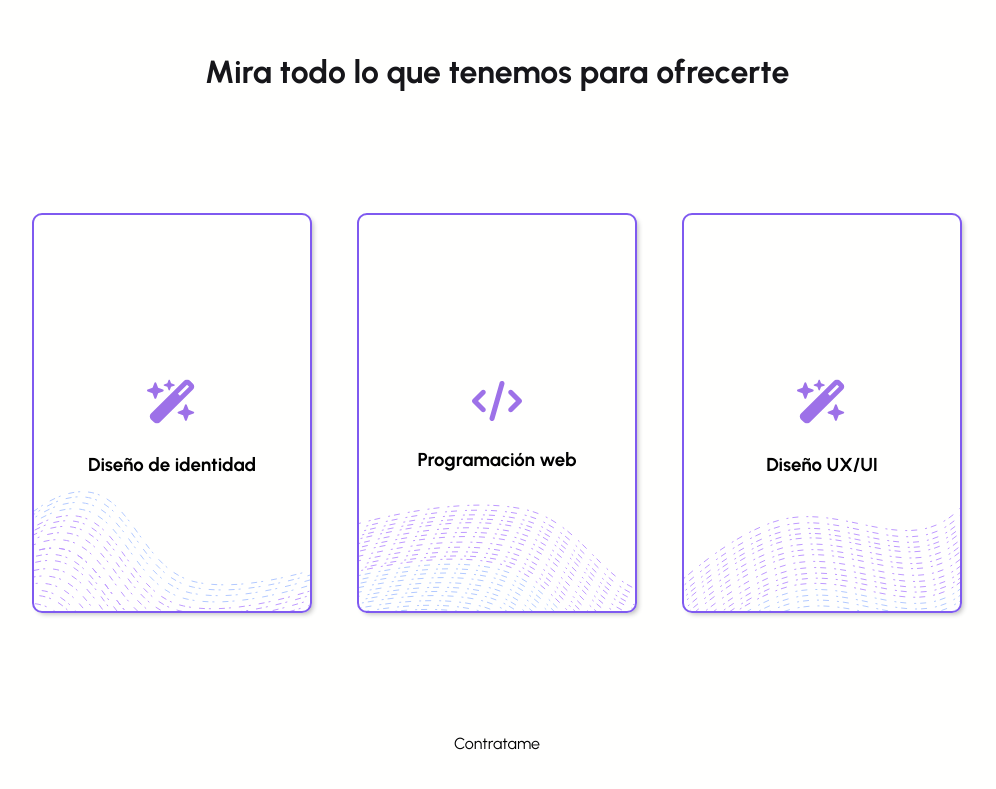
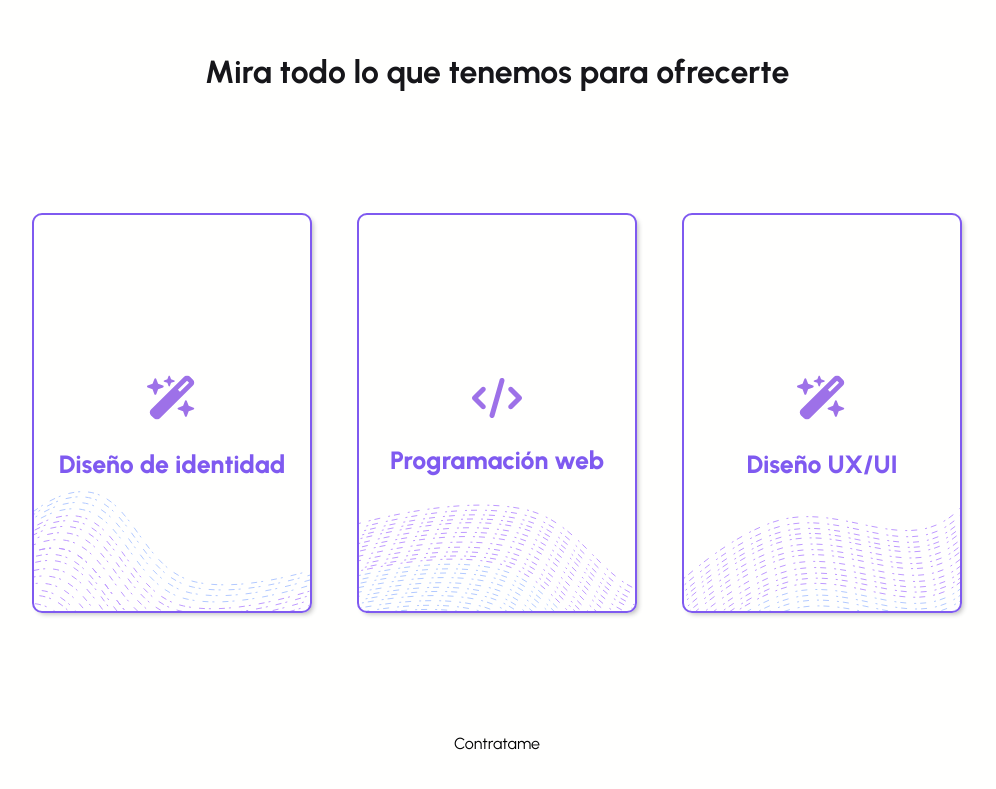
Before and after one commit to 2piradrian/c-swap-web, a Next.js app: page / in a window 1280 px wide. Shown: the part 797-1586 px from the top of the page, without its empty margins (143-1139 px from the left). Built offline with nearby package versions, Linux system fonts and the light colour scheme.

Commit message:
service card titles

```diff
--- a/src/components/service-card/ServiceCard.tsx
+++ b/src/components/service-card/ServiceCard.tsx
@@ -16,7 +16,7 @@ function ServiceCard({ service, icon, deco }: Props) {
 				alt={service}
 				className={style.icon}
 			/>
-			<h3>{service}</h3>
+			<h3 className={style.name}>{service}</h3>
 			<Image
 				src={require(`../../assets/decoration/${deco}.svg`)}
 				alt={service}
--- a/src/components/service-card/style.module.css
+++ b/src/components/service-card/style.module.css
@@ -32,3 +32,9 @@
 	bottom: 0;
 	transition: all 0.5s ease-in-out;
 }
+
+.name {
+	color: var(--main);
+	font-weight: 800;
+	font-size: 25px;
+}
```
